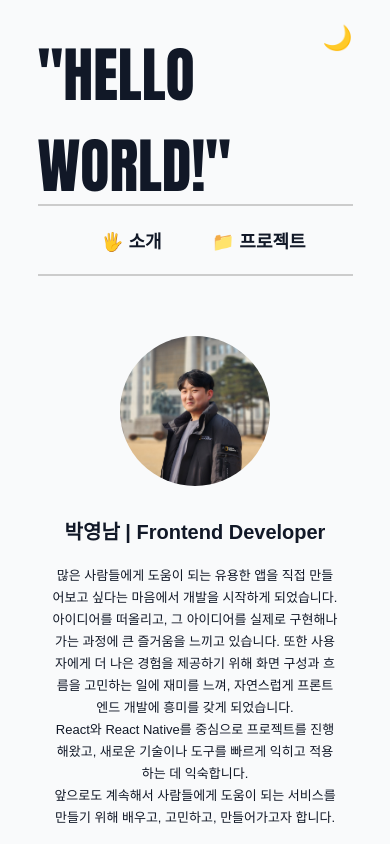
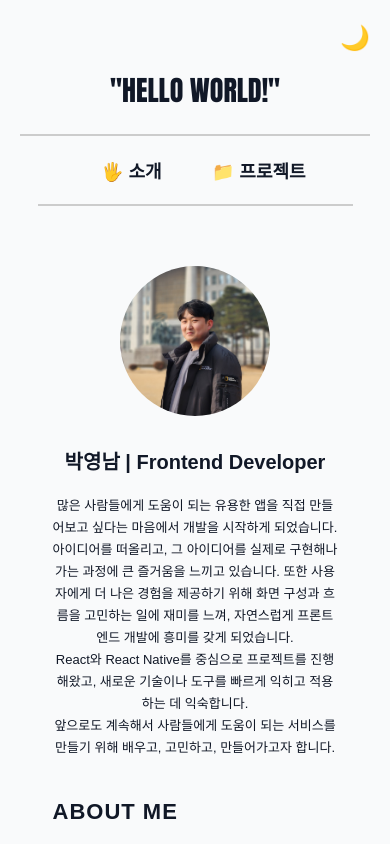
Before and after one commit to FreshSangchoo/blog, a React (Vite) app in the folder frontend/: page /introduce in a window 390 px wide. Shown: the top 844 px of the page. Built offline with nearby package versions, Linux system fonts and the light colour scheme; a small style sheet from the web is missing.

Commit message:
[style] Improve responsive design

```diff
--- a/frontend/src/css/Header.css
+++ b/frontend/src/css/Header.css
@@ -16,15 +16,46 @@
   flex: auto;
   justify-content: center;
   align-items: center;
-  font-size: 60px;
+  font-size: 70px;
   cursor: pointer;
   border-bottom: 2px solid #ccc;
   padding-bottom: 20px;
   font-family: Impact, Haettenschweiler, "Arial Narrow Bold", sans-serif;
+  transition: font-size 0.2s ease;
 }
 
 @media (max-width: 1024px) {
   .header-container {
     width: 90%;
   }
+
+  .header-signboard-container {
+    height: 120px;
+    font-size: 48px;
+    padding-bottom: 15px;
+  }
 }
+
+@media (max-width: 768px) {
+  .header-container {
+    width: 95%;
+  }
+
+  .header-signboard-container {
+    height: 100px;
+    font-size: 36px;
+    padding-bottom: 12px;
+  }
+}
+
+@media (max-width: 480px) {
+  .header-container {
+    width: 100%;
+  }
+
+  .header-signboard-container {
+    height: 80px;
+    font-size: 28px;
+    padding-bottom: 10px;
+  }
+}
```
